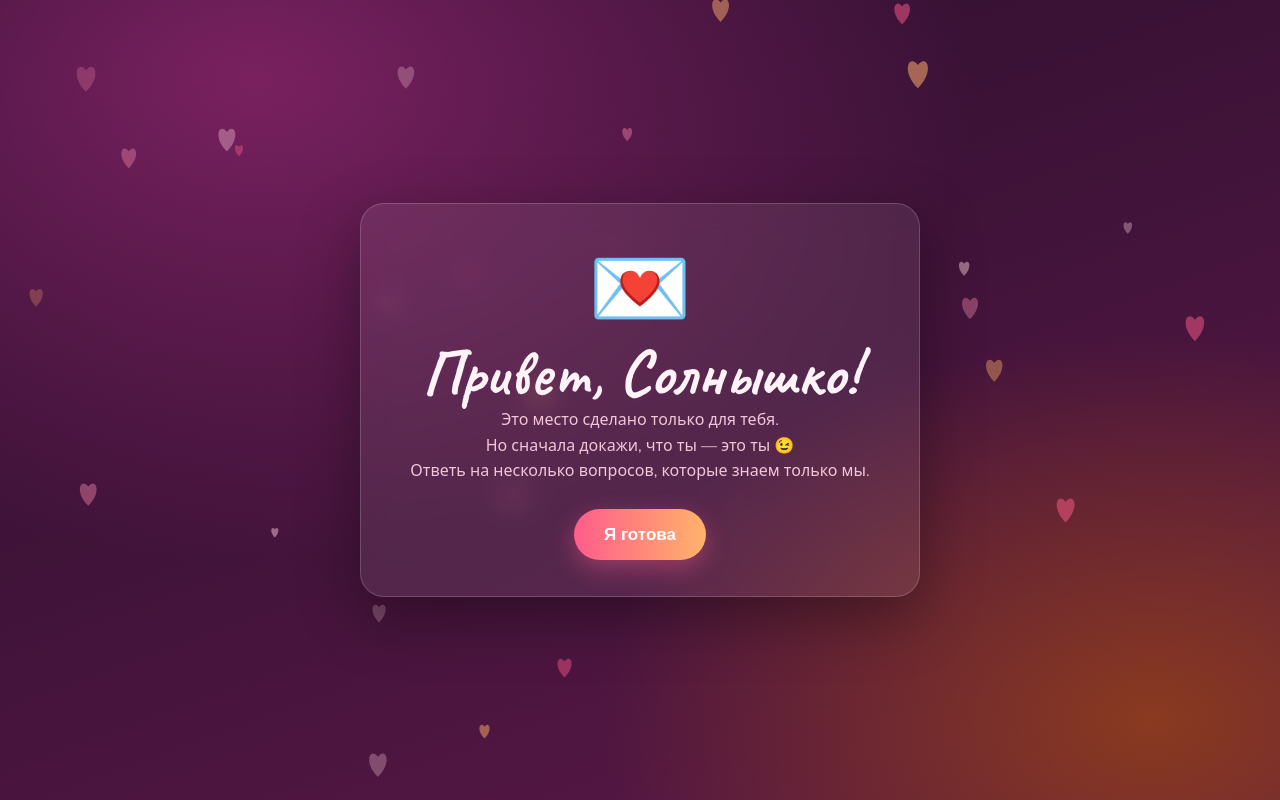
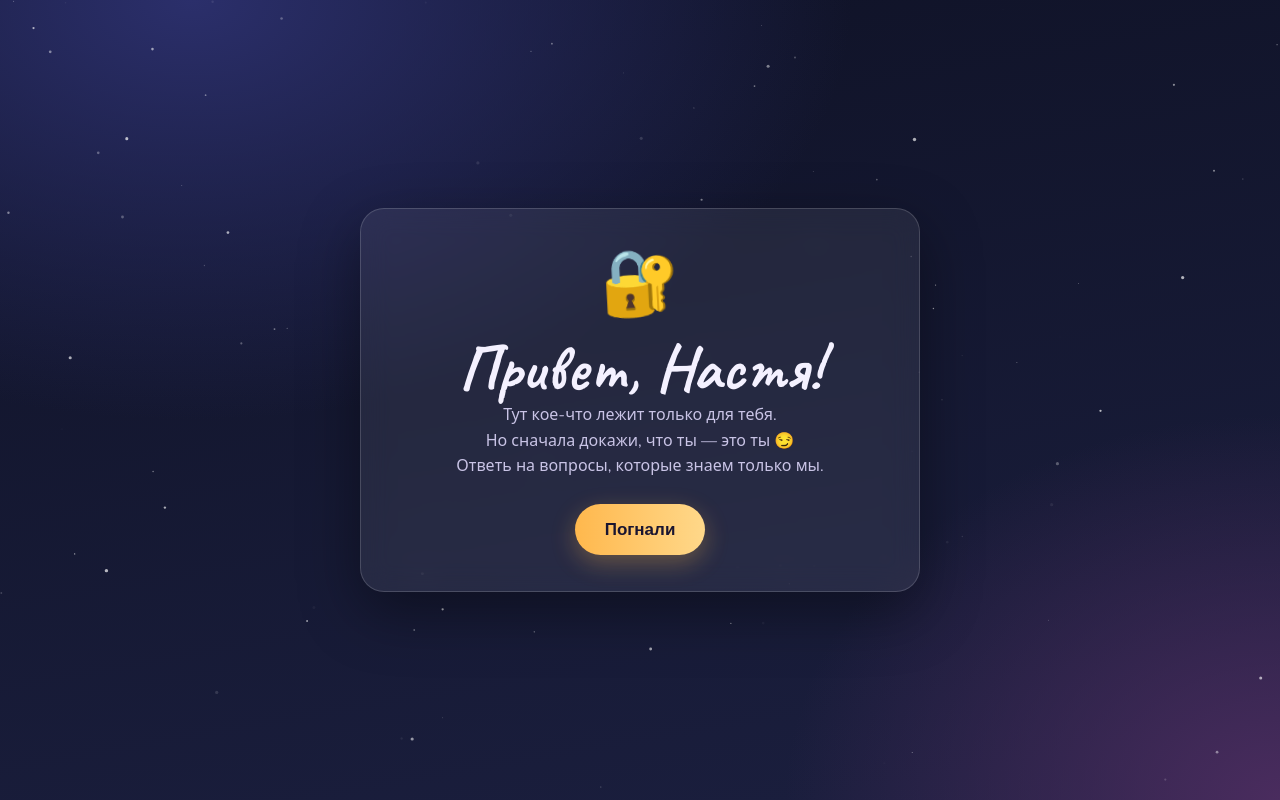
Before and after one commit to VapikVap/for-you, a plain HTML site: page index.html in a window 1280 px wide. Drawn offline with nearby package versions, Linux system fonts and the light colour scheme.

Commit message:
Личные вопросы для Насти, дружеский дизайн без сердечек
Co-Authored-By: Claude Opus 5.5 <noreply@anthropic.com>

```diff
--- a/index.html
+++ b/index.html
@@ -3,46 +3,46 @@
 <head>
 <meta charset="utf-8">
 <meta name="viewport" content="width=device-width, initial-scale=1">
-<title>Только для тебя</title>
+<title>Для Насти</title>
 <link rel="preconnect" href="https://fonts.googleapis.com">
 <link href="https://fonts.googleapis.com/css2?family=Caveat:wght@500;700&family=Nunito:wght@400;600;800&display=swap" rel="stylesheet">
 <style>
 :root{
-  --bg1:#2a0f2e; --bg2:#5b1847; --card:rgba(255,255,255,.08); --line:rgba(255,255,255,.18);
-  --text:#fff3f7; --muted:#f2c6d8; --accent:#ff5c8a; --accent2:#ffb36b; --ok:#7dffb0; --bad:#ff7b7b;
+  --bg1:#0f1226; --bg2:#1b1f3f; --card:rgba(255,255,255,.07); --line:rgba(255,255,255,.16);
+  --text:#f4f1ff; --muted:#c9c4e6; --accent:#ffb84d; --accent2:#7c8cff; --ok:#7dffb0; --bad:#ff8a8a;
 }
 *{box-sizing:border-box;margin:0;padding:0}
 html,body{height:100%}
 body{
   font-family:'Nunito',system-ui,sans-serif;color:var(--text);
-  background:radial-gradient(1200px 800px at 20% 10%,#7a2160 0%,transparent 60%),
-             radial-gradient(1000px 700px at 90% 90%,#8a3a1f 0%,transparent 55%),
-             linear-gradient(160deg,var(--bg1),var(--bg2));
+  background:radial-gradient(1100px 700px at 15% 0%,#2b2f6b 0%,transparent 60%),
+             radial-gradient(900px 700px at 100% 100%,#4a2c5e 0%,transparent 55%),
+             linear-gradient(170deg,var(--bg1),var(--bg2));
   background-attachment:fixed;overflow-x:hidden;min-height:100vh;
 }
-#hearts{position:fixed;inset:0;pointer-events:none;z-index:0}
+#sky{position:fixed;inset:0;pointer-events:none;z-index:0}
 .screen{position:relative;z-index:1;min-height:100vh;display:none;align-items:center;justify-content:center;padding:32px 16px}
 .screen.active{display:flex;animation:fade .7s ease}
 @keyframes fade{from{opacity:0;transform:translateY(14px)}to{opacity:1;transform:none}}
 .card{
   width:100%;max-width:560px;background:var(--card);border:1px solid var(--line);
   border-radius:24px;padding:36px 28px;backdrop-filter:blur(14px);-webkit-backdrop-filter:blur(14px);
-  box-shadow:0 20px 60px rgba(0,0,0,.35);text-align:center
+  box-shadow:0 20px 60px rgba(0,0,0,.4);text-align:center
 }
 .wide{max-width:880px}
 h1,h2{font-family:'Caveat',cursive;font-weight:700;line-height:1.1}
 h1{font-size:clamp(42px,9vw,64px)}
 h2{font-size:clamp(34px,7vw,48px);margin-bottom:12px}
 p{line-height:1.6;color:var(--muted)}
-.big-heart{font-size:72px;display:inline-block;animation:beat 1.2s infinite}
-@keyframes beat{0%,100%{transform:scale(1)}15%{transform:scale(1.18)}30%{transform:scale(1)}45%{transform:scale(1.12)}}
+.emoji{font-size:64px;display:inline-block;animation:float 3s ease-in-out infinite}
+@keyframes float{50%{transform:translateY(-8px) rotate(-4deg)}}
 .btn{
-  margin-top:24px;border:0;cursor:pointer;font:800 17px 'Nunito',sans-serif;color:#fff;
-  padding:14px 30px;border-radius:999px;background:linear-gradient(90deg,var(--accent),var(--accent2));
-  box-shadow:0 8px 24px rgba(255,92,138,.4);transition:transform .15s
+  margin-top:24px;border:0;cursor:pointer;font:800 17px 'Nunito',sans-serif;color:#1a1530;
+  padding:14px 30px;border-radius:999px;background:linear-gradient(90deg,var(--accent),#ffd88a);
+  box-shadow:0 8px 24px rgba(255,184,77,.3);transition:transform .15s
 }
 .btn:hover{transform:translateY(-2px) scale(1.03)}
-.btn.ghost{background:transparent;border:1px solid var(--line);box-shadow:none}
+.btn.ghost{background:transparent;color:var(--text);border:1px solid var(--line);box-shadow:none}
 .progress{display:flex;gap:8px;justify-content:center;margin-bottom:22px}
 .progress span{width:34px;height:6px;border-radius:6px;background:var(--line);transition:background .4s}
 .progress span.done{background:var(--accent)}
@@ -70,38 +70,38 @@ input[type=text]:focus{border-color:var(--accent)}
 .flip.open .flip-inner{transform:rotateY(180deg)}
 .face{position:absolute;inset:0;border-radius:18px;display:flex;align-items:center;justify-content:center;padding:14px;
   backface-visibility:hidden;-webkit-backface-visibility:hidden;border:1px solid var(--line)}
-.front{background:linear-gradient(135deg,rgba(255,92,138,.35),rgba(255,179,107,.25));font-size:34px;flex-direction:column;gap:6px}
+.front{background:linear-gradient(135deg,rgba(124,140,255,.35),rgba(255,184,77,.22));font-size:34px;flex-direction:column;gap:6px}
 .front small{font-size:13px;color:var(--muted);font-weight:700}
 .back{background:rgba(0,0,0,.3);transform:rotateY(180deg);font-weight:700;font-size:15px;line-height:1.4;color:var(--text)}
-.timeline{text-align:left;margin-top:22px;border-left:2px solid var(--accent);padding-left:22px}
+.timeline{text-align:left;margin-top:22px;border-left:2px solid var(--accent2);padding-left:22px}
 .tl-item{position:relative;margin-bottom:22px}
-.tl-item::before{content:'❤';position:absolute;left:-33px;top:0;color:var(--accent);font-size:18px;background:var(--bg2);border-radius:50%}
-.tl-date{font-size:13px;color:var(--accent2);font-weight:800;letter-spacing:.08em;text-transform:uppercase}
+.tl-item::before{content:'';position:absolute;left:-29px;top:4px;width:12px;height:12px;border-radius:50%;background:var(--accent);box-shadow:0 0 12px var(--accent)}
+.tl-date{font-size:13px;color:var(--accent);font-weight:800;letter-spacing:.08em;text-transform:uppercase}
 .tl-text{color:var(--text);font-weight:600;margin-top:2px}
 .tl-photo{margin-top:8px;width:100%;max-width:320px;border-radius:14px;display:block}
 .choices{display:flex;gap:14px;justify-content:center;flex-wrap:wrap;margin-top:10px;position:relative;min-height:70px}
 #noBtn{position:relative;transition:transform .2s}
 .promises{text-align:left;margin-top:18px;list-style:none}
 .promises li{padding:12px 14px;margin-bottom:10px;border-radius:14px;background:rgba(0,0,0,.2);border:1px solid var(--line);color:var(--text);font-weight:600}
-.promises li::before{content:'✨ '}
+.promises li::before{content:'✦ ';color:var(--accent)}
+.ps{margin-top:22px;font-family:'Caveat',cursive;font-size:24px;color:var(--accent);opacity:0;transition:opacity 1.5s}
+.ps.show{opacity:1}
 .footer-note{margin-top:18px;font-size:14px}
 @media (max-width:480px){.card{padding:28px 18px}.grid{grid-template-columns:1fr 1fr}.flip{height:140px}.back{font-size:13px}}
 </style>
 </head>
 <body>
-<canvas id="hearts"></canvas>
+<canvas id="sky"></canvas>
 
-<!-- ЭКРАН 0: приветствие -->
 <section class="screen active" id="s-intro">
   <div class="card">
-    <div class="big-heart">💌</div>
+    <div class="emoji">🔐</div>
     <h1 id="introTitle">Привет!</h1>
-    <p>Это место сделано только для тебя.<br>Но сначала докажи, что ты — это ты 😉<br>Ответь на несколько вопросов, которые знаем только мы.</p>
-    <button class="btn" onclick="startQuiz()">Я готова</button>
+    <p>Тут кое-что лежит только для тебя.<br>Но сначала докажи, что ты — это ты 😏<br>Ответь на вопросы, которые знаем только мы.</p>
+    <button class="btn" onclick="startQuiz()">Погнали</button>
   </div>
 </section>
 
-<!-- ЭКРАН 1: вопросы-пароли -->
 <section class="screen" id="s-quiz">
   <div class="card">
     <div class="progress" id="progress"></div>
@@ -116,62 +116,57 @@ input[type=text]:focus{border-color:var(--accent)}
   </div>
 </section>
 
-<!-- ЭКРАН 2: письмо-признание -->
 <section class="screen" id="s-letter">
   <div class="card wide">
-    <h2>Моё письмо тебе</h2>
+    <h2>Пару слов тебе</h2>
     <div class="letter" id="letter"></div>
     <button class="btn" id="letterNext" style="visibility:hidden" onclick="go('s-reasons')">Дальше →</button>
   </div>
 </section>
 
-<!-- ЭКРАН 3: причины -->
 <section class="screen" id="s-reasons">
   <div class="card wide">
-    <h2>Почему ты самая лучшая</h2>
-    <p>Нажимай на карточки — открывай по одной 💗</p>
+    <h2>Почему ты лучшая</h2>
+    <p>Тыкай на карточки и открывай по одной</p>
     <div class="grid" id="reasons"></div>
     <button class="btn" onclick="go('s-memories')">Дальше →</button>
   </div>
 </section>
 
-<!-- ЭКРАН 4: воспоминания -->
 <section class="screen" id="s-memories">
   <div class="card wide">
-    <h2>Наши моменты</h2>
-    <p>То, что я никогда не забуду</p>
+    <h2>Как всё начиналось</h2>
+    <p>Мало времени прошло, а будто знаю тебя сто лет</p>
     <div class="timeline" id="timeline"></div>
     <button class="btn" onclick="go('s-promises')">Дальше →</button>
   </div>
 </section>
 
-<!-- ЭКРАН 5: обещания -->
 <section class="screen" id="s-promises">
   <div class="card">
-    <h2>Я обещаю тебе</h2>
+    <h2>Официально обещаю</h2>
     <ul class="promises" id="promises"></ul>
     <button class="btn" onclick="go('s-final')">И последнее...</button>
   </div>
 </section>
 
-<!-- ЭКРАН 6: финальный вопрос -->
 <section class="screen" id="s-final">
   <div class="card">
-    <div class="big-heart">💖</div>
+    <div class="emoji">🏆</div>
     <h2 id="finalQ"></h2>
-    <div class="choices" id="choices">
-      <button class="btn" onclick="yes()">Да ❤️</button>
+    <div class="choices">
+      <button class="btn" onclick="yes()">Да, я знаю 😎</button>
       <button class="btn ghost" id="noBtn">Нет</button>
     </div>
   </div>
 </section>
 
-<!-- ЭКРАН 7: конец -->
 <section class="screen" id="s-end">
   <div class="card">
-    <div class="big-heart">🥰</div>
-    <h1>Я знал!</h1>
+    <div class="emoji">✨</div>
+    <h1>Вот и правильно</h1>
     <p id="endText"></p>
+    <p class="ps" id="ps"></p>
     <p class="footer-note">Сделай скриншот и пришли мне 📸</p>
     <button class="btn ghost" onclick="location.reload()">Пройти заново</button>
   </div>
@@ -179,57 +174,69 @@ input[type=text]:focus{border-color:var(--accent)}
 
 <script>
 /* =====================================================================
-   ВСЁ, ЧТО НУЖНО ПОМЕНЯТЬ — ЗДЕСЬ. Остальной код трогать не нужно.
+   ВСЁ, ЧТО МОЖНО ПОМЕНЯТЬ — ЗДЕСЬ.
    ===================================================================== */
 const CONFIG = {
-  name: "Солнышко",               // как обращаться к ней
+  name: "Настя",
 
-  // Вопросы-пароли. answers — все допустимые варианты ответа
-  // (регистр, пробелы, ё/е и знаки препинания не важны).
+  // answers — все допустимые варианты (регистр, ё/е и знаки не важны)
   questions: [
-    { q: "Где мы впервые встретились?",          hint: "Подсказка: вспомни то место 😉", answers: ["в школе", "школа"] },
-    { q: "Как я тебя называю, когда никто не слышит?", hint: "Подсказка: это мило", answers: ["зайка"] },
-    { q: "Какой у меня любимый цвет?",          hint: "Подсказка: как небо",            answers: ["синий", "голубой"] },
-    { q: "Какого числа мы познакомились? (ДД.ММ)", hint: "Подсказка: осень",            answers: ["01.09", "1.09", "1 сентября"] },
+    { q: "Когда у меня день рождения? (ДД.ММ)",
+      hint: "Подсказка: ты спрашивала 7 ноября, а я ответил, что мне 1069 лет",
+      answers: ["04.07", "4.07", "04.07.957", "4 июля", "четвертое июля"] },
+    { q: "В какую игру мы впервые сыграли вместе 1 на 1?",
+      hint: "Подсказка: ты в неё когда-то донатила больше, чем стоит признавать",
+      answers: ["pubg", "пабг", "пубг", "pubg mobile", "пабг мобайл", "пубг мобайл"] },
+    { q: "Кто смотрит камеры и прилетит в ту же секунду, если мы ляжем на матрас?",
+      hint: "Подсказка: есть даже стикер с Шреком",
+      answers: ["олег"] },
+    { q: "Кого ты любишь больше всего на свете? (кроме меня, понятное дело)",
+      hint: "Подсказка: мяу",
+      answers: ["котов", "коты", "кошек", "кошки", "котики", "котиков", "кот", "кошка"] },
   ],
 
   letter:
-`Дорогая {name},
+`{name},
 
-я долго думал, как сказать это так, чтобы ты поверила, что это правда от всего сердца. Поэтому сделал целый сайт 🙂
+мы общаемся совсем недавно — первое «Привет» было 24 октября, а по-настоящему всё началось с той ночи, когда ты разнесла меня в ПАБГе, перед этим честно заявив «я лох».
 
-Ты — самое лучшее, что случалось со мной за всё время. С тобой даже самые обычные дни становятся особенными. Ты умеешь поддержать, рассмешить и просто быть рядом тогда, когда это нужнее всего.
+И вот прошло всего несколько недель, а мне уже сложно представить день без твоих «хахахаха», мемов с Олегом и разговоров до трёх ночи.
 
-Спасибо тебе за то, что ты есть. Правда.`,
+Ты самый лёгкий, смешной и настоящий человек из всех, кого я встречал. С тобой не нужно никем притворяться. Я правда рад, что ты появилась.
+
+Спасибо, что ты есть.`,
 
   reasons: [
-    "Твоя улыбка делает любой день лучше",
-    "Ты всегда выслушаешь и поймёшь",
-    "С тобой можно смеяться до слёз",
-    "Ты настоящая — без масок",
-    "Ты веришь в меня, даже когда я сам не верю",
-    "Ты самая красивая (и это не обсуждается)",
-    "С тобой спокойно и тепло",
-    "Ты просто лучшая. Точка.",
+    "Ты смеёшься так, что заражаешь всех вокруг",
+    "Говоришь «я лох» — и тут же чуть не выносишь меня",
+    "С тобой можно болтать хоть до утра",
+    "Ты всегда честно скажешь, что думаешь",
+    "Твоя любовь к котам — это отдельный вид искусства",
+    "Ты настоящая, без масок и пафоса",
+    "С тобой даже смена кажется короче",
+    "Ты просто лучшая. Без вариантов.",
   ],
 
   // photo — необязательно: положи файл в папку photos/ и впиши "photos/1.jpg"
   memories: [
-    { date: "Начало",          text: "День, когда мы познакомились",           photo: "" },
-    { date: "Самое смешное",   text: "Тот раз, когда мы не могли перестать смеяться", photo: "" },
-    { date: "Самое тёплое",    text: "Вечер, когда я понял, как ты мне дорога", photo: "" },
-    { date: "Сейчас",          text: "Этот сайт — и это только начало",         photo: "" },
+    { date: "24 октября",  text: "Первое «Привет» и «Сегодня ты на смене?»", photo: "" },
+    { date: "2 ноября",    text: "Ночная катка 1 на 1 в ПАБГе. Ты сказала «я лох» — и чуть меня не вынесла", photo: "" },
+    { date: "Той же ночью", text: "План пройти GTA San Andreas вдвоём, с чит-кодами, конечно", photo: "" },
+    { date: "7 ноября",    text: "Ты спросила мой день рождения, а я оказался долгожителем 957 года рождения", photo: "" },
+    { date: "Сегодня",     text: "Этот сайт. И это только начало", photo: "" },
   ],
 
   promises: [
-    "Всегда быть рядом, когда тебе плохо",
-    "Радоваться твоим победам как своим",
-    "Говорить тебе приятное просто так",
-    "Никогда не дать тебе забыть, какая ты классная",
+    "Всегда быть на связи, когда тебе скучно или грустно",
+    "Не обижаться, когда ты снова меня вынесешь",
+    "Скидывать тебе котиков без повода",
+    "Напоминать тебе, какая ты классная, пока не запомнишь",
   ],
 
-  finalQuestion: "Ты знаешь, что ты самая лучшая?",
-  endText: "Теперь это официально: ты самая лучшая. Навсегда. ❤️",
+  finalQuestion: "Ты знаешь, что ты лучшая?",
+  endText: "Теперь это официально: ты лучшая. Не спорь.",
+  // лёгкий намёк — появляется через пару секунд
+  ps: "P.S. Иногда мне кажется, что слово «друг» для тебя слишком маленькое 🙂",
 };
 /* ===================================================================== */
 
@@ -257,14 +264,14 @@ function showQ(){
   $('qInput').value=''; $('qMsg').textContent=''; $('qMsg').className='msg';
   [...$('progress').children].forEach((s,i)=>s.classList.toggle('done', i<qi));
 }
-const wrong = ["Хм, не-а 🙈","Попробуй ещё раз 😏","Почти... но нет","Ты точно ты? 🤨"];
+const wrong = ["Не-а 🙈","Попробуй ещё раз 😏","Почти... но нет","Ты точно Настя? 🤨"];
 function checkAnswer(e){
   e.preventDefault();
   const q = CONFIG.questions[qi], v = norm($('qInput').value);
   if(!v) return;
   if(q.answers.some(a=>norm(a)===v)){
-    $('qMsg').textContent = 'Верно! 💗'; $('qMsg').className='msg ok'; burst(20);
-    setTimeout(()=>{ qi++; if(qi<CONFIG.questions.length){ showQ(); $('qInput').focus(); } else { burst(60); go('s-letter'); } }, 800);
+    $('qMsg').textContent = 'Верно!'; $('qMsg').className='msg ok'; burst(25);
+    setTimeout(()=>{ qi++; if(qi<CONFIG.questions.length){ showQ(); $('qInput').focus(); } else { burst(70); go('s-letter'); } }, 800);
   } else {
     tries++;
     $('qMsg').textContent = wrong[(tries-1)%wrong.length]; $('qMsg').className='msg bad';
@@ -280,16 +287,17 @@ function typeLetter(){
   el.innerHTML='<span id="lt"></span><span class="cursor"></span>';
   const t=$('lt');
   (function step(){
-    if(i<text.length){ t.textContent += text[i++]; setTimeout(step, text[i-1]===','||text[i-1]==='.'?160:32); }
+    if(i<text.length){ t.textContent += text[i++]; setTimeout(step, text[i-1]===','||text[i-1]==='.'?160:30); }
     else { $('letterNext').style.visibility='visible'; }
   })();
   el.onclick=()=>{ i=text.length; t.textContent=text; };
 }
 
+const icons=['😂','🎮','🌙','💬','🐈','🌟','⏰','🏆'];
 $('reasons').innerHTML = CONFIG.reasons.map((r,i)=>`
-  <div class="flip" onclick="this.classList.add('open');burst(6)">
+  <div class="flip" onclick="this.classList.add('open');burst(8)">
     <div class="flip-inner">
-      <div class="face front">💝<small>Причина №${i+1}</small></div>
+      <div class="face front">${icons[i%icons.length]}<small>Причина №${i+1}</small></div>
       <div class="face back">${r}</div>
     </div>
   </div>`).join('');
@@ -304,34 +312,39 @@ $('timeline').innerHTML = CONFIG.memories.map(m=>`
 $('promises').innerHTML = CONFIG.promises.map(p=>`<li>${p}</li>`).join('');
 $('finalQ').textContent = CONFIG.finalQuestion;
 $('endText').textContent = CONFIG.endText;
+$('ps').textContent = CONFIG.ps;
 
-// Кнопка «Нет» убегает
-const noBtn=$('noBtn'); const noTexts=["Нет","Точно?","Подумай ещё","Не-а 😏","Не получится","Ну пожалуйста 🥺"]; let noI=0;
+const noBtn=$('noBtn'); const noTexts=["Нет","Точно?","Подумай ещё","Не-а 😏","Не получится","Сдавайся"]; let noI=0;
 function runAway(){
   const x=(Math.random()*2-1)*120, y=(Math.random()*2-1)*80;
   noBtn.style.transform=`translate(${x}px,${y}px)`; noBtn.textContent=noTexts[++noI%noTexts.length];
 }
 noBtn.addEventListener('mouseenter',runAway); noBtn.addEventListener('click',e=>{e.preventDefault();runAway();});
-function yes(){ burst(150); go('s-end'); }
+function yes(){ burst(160); go('s-end'); setTimeout(()=>$('ps').classList.add('show'),2500); }
 
-// Сердечки на фоне
-const cv=$('hearts'), ctx=cv.getContext('2d'); let W,H, parts=[];
+// Звёздное небо + салют из искр
+const cv=$('sky'), ctx=cv.getContext('2d'); let W,H, stars=[], sparks=[];
 function rs(){ W=cv.width=innerWidth; H=cv.height=innerHeight; } rs(); addEventListener('resize',rs);
-function heart(x,y,s,c,a){ ctx.save(); ctx.globalAlpha=a; ctx.fillStyle=c; ctx.translate(x,y); ctx.scale(s,s);
-  ctx.beginPath(); ctx.moveTo(0,3); ctx.bezierCurveTo(-6,-3,-3,-9,0,-5); ctx.bezierCurveTo(3,-9,6,-3,0,3); ctx.fill(); ctx.restore(); }
-const cols=['#ff5c8a','#ffb36b','#ff8fb1','#ffd1dc'];
-for(let i=0;i<28;i++) parts.push({x:Math.random()*W,y:Math.random()*H,vy:-.3-Math.random()*.6,vx:0,s:1+Math.random()*2,c:cols[i%4],a:.25+Math.random()*.3,bg:1});
-function burst(n){ for(let i=0;i<n;i++){ const ang=Math.random()*Math.PI*2, sp=2+Math.random()*6;
-  parts.push({x:W/2,y:H/2,vx:Math.cos(ang)*sp,vy:Math.sin(ang)*sp-3,s:1.5+Math.random()*2.5,c:cols[i%4],a:1,life:90+Math.random()*40}); } }
-(function loop(){
+for(let i=0;i<120;i++) stars.push({x:Math.random(),y:Math.random(),r:Math.random()*1.4+.3,p:Math.random()*6.28});
+const cols=['#ffb84d','#ffd88a','#7c8cff','#b9c2ff','#ffffff'];
+function burst(n){ for(let i=0;i<n;i++){ const a=Math.random()*6.28, sp=2+Math.random()*6;
+  sparks.push({x:W/2,y:H/2,vx:Math.cos(a)*sp,vy:Math.sin(a)*sp-3,r:1.5+Math.random()*2,c:cols[i%cols.length],life:100+Math.random()*40}); } }
+let shoot=null;
+(function loop(t){
   ctx.clearRect(0,0,W,H);
-  parts=parts.filter(p=>{
-    if(p.bg){ p.y+=p.vy; p.x+=Math.sin(p.y/40)*.3; if(p.y<-20){p.y=H+20;p.x=Math.random()*W;} }
-    else { p.x+=p.vx; p.y+=p.vy; p.vy+=.12; p.vx*=.99; p.life--; p.a=Math.max(0,p.life/120); if(p.life<=0) return false; }
-    heart(p.x,p.y,p.s,p.c,p.a); return true;
-  });
-  requestAnimationFrame(loop);
-})();
+  for(const s of stars){ ctx.globalAlpha=.35+.35*Math.sin(s.p+t/900); ctx.fillStyle='#fff';
+    ctx.beginPath(); ctx.arc(s.x*W,s.y*H,s.r,0,6.28); ctx.fill(); }
+  if(!shoot && Math.random()<.004) shoot={x:Math.random()*W*.7,y:Math.random()*H*.3,l:0};
+  if(shoot){ shoot.l+=12; const g=ctx.createLinearGradient(shoot.x,shoot.y,shoot.x+shoot.l,shoot.y+shoot.l*.4);
+    g.addColorStop(0,'rgba(255,255,255,0)'); g.addColorStop(1,'rgba(255,255,255,.8)');
+    ctx.globalAlpha=1; ctx.strokeStyle=g; ctx.lineWidth=1.5; ctx.beginPath();
+    ctx.moveTo(shoot.x+shoot.l*.6,shoot.y+shoot.l*.24); ctx.lineTo(shoot.x+shoot.l,shoot.y+shoot.l*.4); ctx.stroke();
+    if(shoot.l>260) shoot=null; }
+  sparks=sparks.filter(p=>{ p.x+=p.vx; p.y+=p.vy; p.vy+=.1; p.vx*=.99; p.life--;
+    ctx.globalAlpha=Math.max(0,p.life/120); ctx.fillStyle=p.c; ctx.beginPath(); ctx.arc(p.x,p.y,p.r,0,6.28); ctx.fill();
+    return p.life>0; });
+  ctx.globalAlpha=1; requestAnimationFrame(loop);
+})(0);
 </script>
 </body>
 </html>
```
